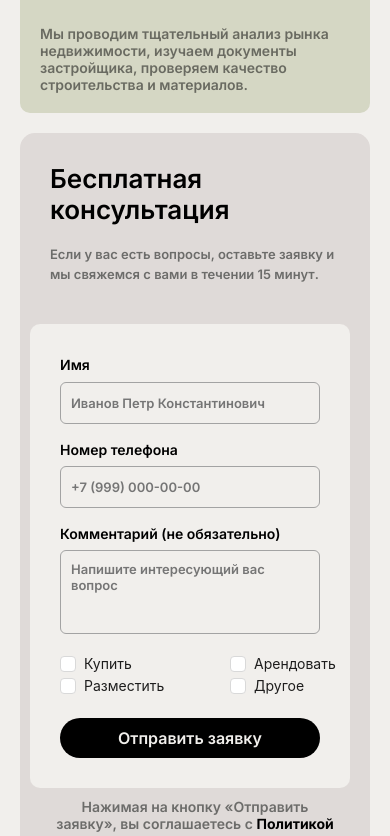
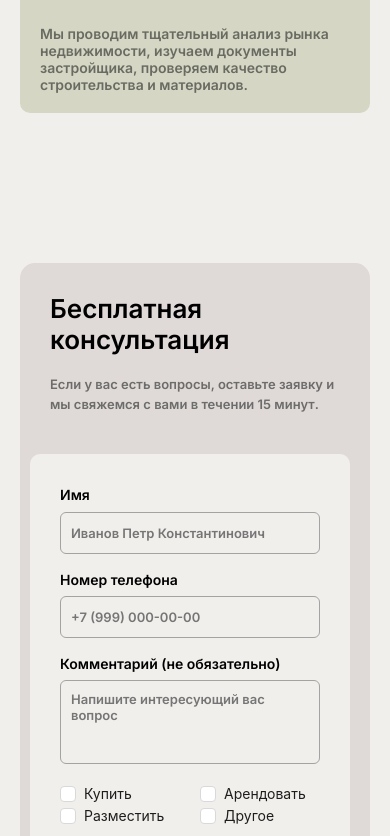
Before and after one commit to WhiteHanClean/Building, a Next.js app: page / in a window 390 px wide. Shown: the part 3981-4817 px from the top of the page. Built offline with nearby package versions, Linux system fonts and the light colour scheme; a web font is replaced by a local one.

Commit message:
features/consultation

```diff
--- a/src/components/Consultation/Consultation.module.scss
+++ b/src/components/Consultation/Consultation.module.scss
@@ -8,6 +8,7 @@
   padding-top: 30px;
   padding-bottom: 30px;
   margin-bottom: 130px;
+  margin-top: 130px;
   position: relative;
   .consultation_content_text {
     h2 {
@@ -151,6 +152,11 @@
         }
         .consultation_content_form{
             position: relative !important;
+            .check_consultation{
+                .check_consultation_item{
+                    margin-right: 30px !important;
+                }
+            }
         }
         .security{
             display: none;
```
Also changed, not shown: src/components/Consultation/Consultation.tsx (line endings or trailing spaces).
